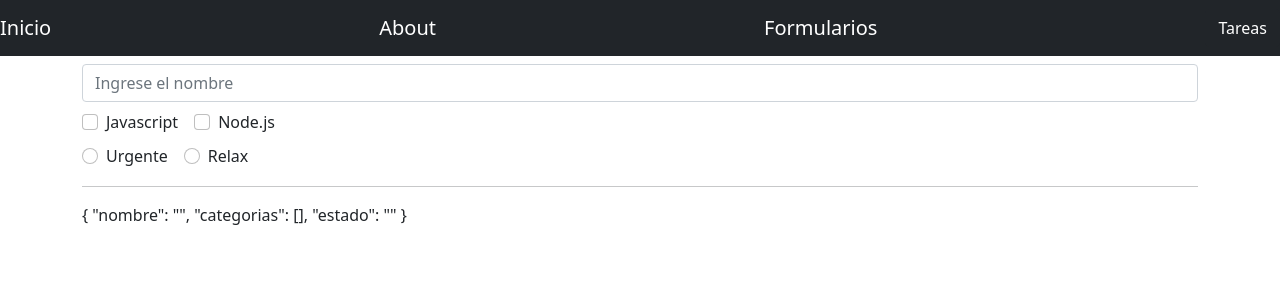
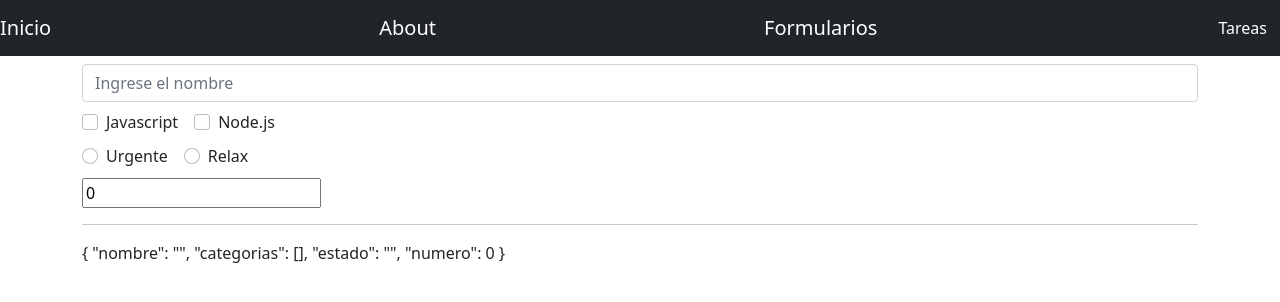
Before and after one commit to Jhonatan-Cortezz/vuex, a Vue app: page /formulario in a window 1280 px wide. Shown: the top 302 px of the page. Built offline with nearby package versions, Linux system fonts and the light colour scheme.

Commit message:
input number con v-model.number

```diff
--- a/src/views/formulario.vue
+++ b/src/views/formulario.vue
@@ -28,6 +28,13 @@
         <label for="rd-2" class="form-check-label">Relax</label>
       </div>
     </div>
+
+    <!-- Para los input tipo numbre -->
+    <div class="mt-2">
+      <div class="">
+        <input type="number" id="" v-model.number="tarea.numero"><!-- here a diferent -->
+      </div>
+    </div>
   </form>
   <hr>
   <p>{{tarea}}</p>
@@ -40,7 +47,8 @@ export default {
       tarea: {
         nombre: '',
         categorias: [],
-        estado: ''
+        estado: '',
+        numero: 0
       }
     }
   },
```
